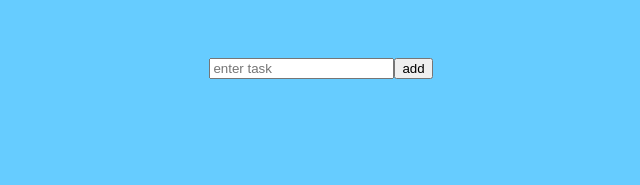
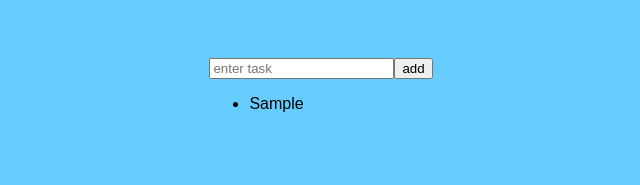
Before and after one commit to lonchik/TodoListApp, a React (Create React App) app: page / in a window 1280 px wide. Both pictures are taken after typing "Sample" into the empty fields and a click on the button "add". Shown: the top 185 px of the page, without its empty margins (319-959 px from the left). Built offline with nearby package versions, Linux system fonts and the light colour scheme.

Commit message:
added render

```diff
--- /dev/null
+++ b/src/TodoItems.js
@@ -0,0 +1,23 @@
+import React, {Component} from "react";
+
+class TodoItems extends Component {
+  createTasks(item) {
+  return <li key={item.key}>{item.text}</li> //weird format?
+
+}
+//display items
+
+render() {
+  let todoEntries = this.props.entries;
+  let listItems = todoEntries.map(this.createTasks);
+
+  return (
+    <ul className="theList">
+      {listItems}
+    </ul>
+  );
+      }
+
+};
+
+export default TodoItems;
--- a/src/TodoList.js
+++ b/src/TodoList.js
@@ -1,4 +1,5 @@
 import React, {Component} from "react";
+import TodoItems from "./TodoItems";
 
 class TodoList extends Component {
   constructor(props) {
@@ -14,16 +15,16 @@
 if (this._inputElement.value !== "") {
   let newItem = {
     text: this._inputElement.value,
-    key: Date.now()
+    key: Date.now() //this will be a unique id (not indexed?)
   };
 
   this.setState ((prevState) => {
     return {
-      items: prevState.items.concat(newItem)
+      items: prevState.items.concat(newItem) //takes items from previous state and adds newItem which will contain new value
     };
   });
 
-this._inputElement.value = "";
+this._inputElement.value = ""; //why we need this?
 console.log(this.state.items);
 
 e.preventDefault(); //used to clear the value?s
@@ -31,7 +32,9 @@
 }
   }
 
-   render() {
+
+  //adding items
+  render() { //will render it on the page
     return (
 <div className="todoListMain">
   <div className="header">
@@ -47,12 +50,12 @@
     <button type="submit">add</button>
     </form>
   </div>
+        <TodoItems entries={this.state.items}/>
 
 </div>
     );
   }
 }
-//adding items
 
 //display items
 
```
Also changed, not shown: 1 other file (tests, documents, lock files or other folders).
